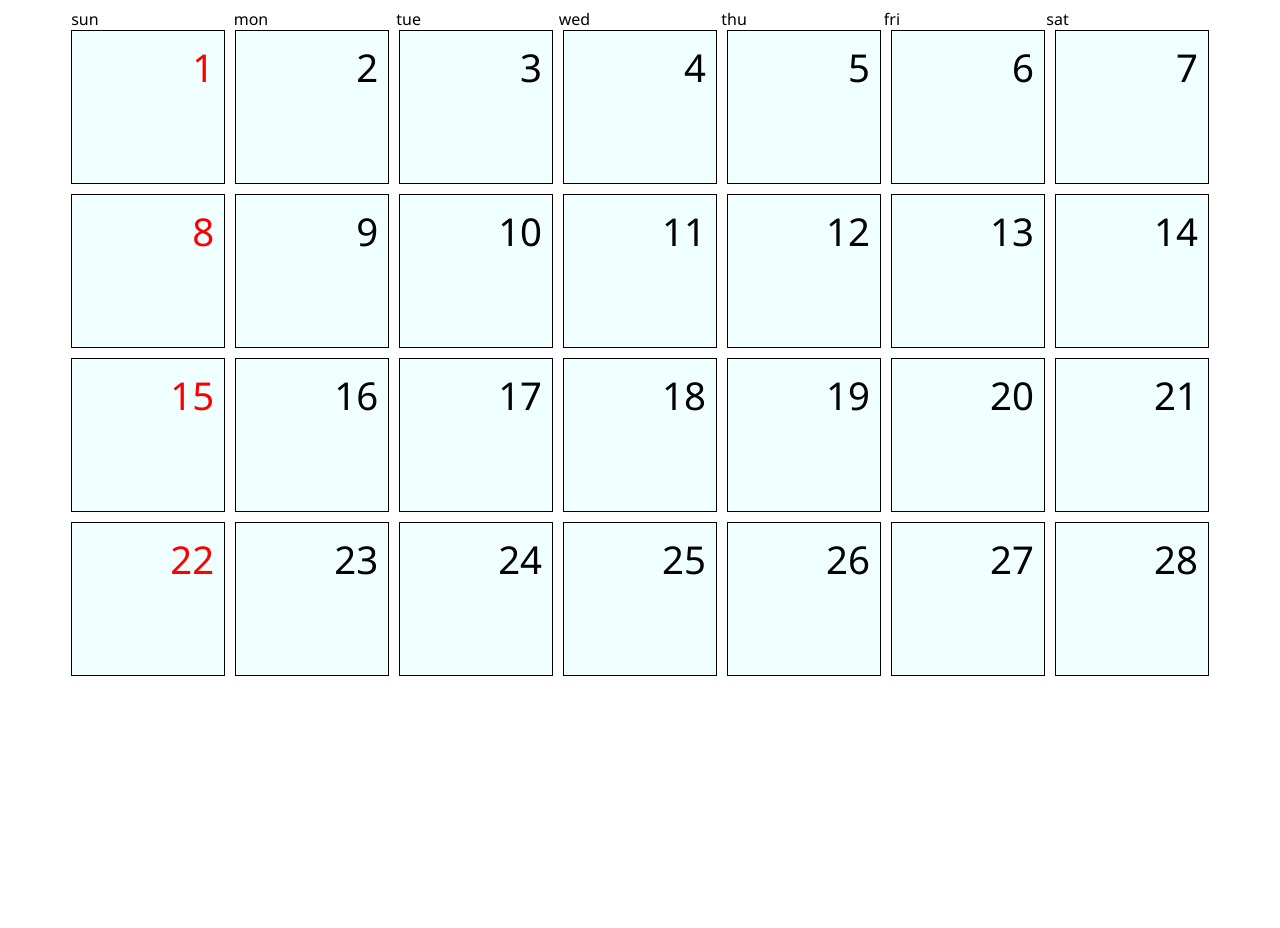
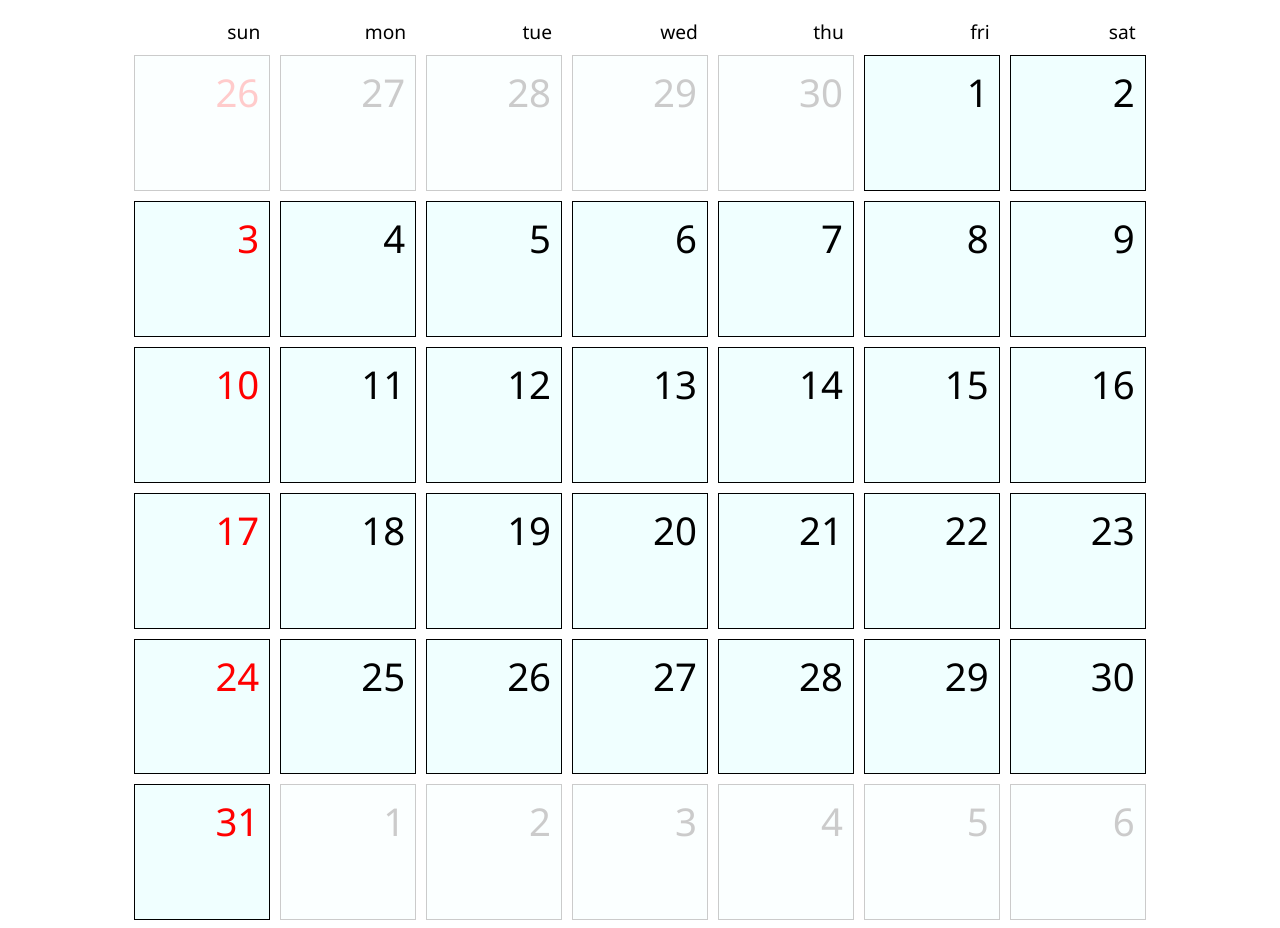
Before and after one commit to kolya-rm/Piscine-Days-Calendar-Project, a website with bundled scripts: page index.html in a window 1280 px wide. Before the commit the page ends 800 px from the top, so only its background shows below. Built offline with nearby package versions, Linux system fonts and the light colour scheme.

Commit message:
Implemented non-current-month class adding for non current month day elemnts. Updated some styles.

```diff
--- a/calendar.mjs
+++ b/calendar.mjs
@@ -95,6 +95,10 @@ export class CalendarPage {
     return CalendarPage.getDayCount(this.getYear(), this.getMonth());
   }
 
+  isCurrentMonthDay(day) {
+    return this.getYear() === day.getYear() && this.getMonth() === day.getMonth();
+  }
+
   static getDayCount(year, month) {
     return 33 - new Date(year, month, 33).getDate();
   }
--- a/style.css
+++ b/style.css
@@ -1,21 +1,34 @@
+:root {
+  --grid-gap: 10px;
+  --text-padding: 10px;
+}
+
 body {
   font-family: 'Segoe UI', Tahoma, Geneva, Verdana, sans-serif;
 }
 
 #calendar {
-  width: 90%;
+  width: 80%;
   margin: auto;
 }
 
 #calendar-header {
   display: grid;
   grid-template-columns: repeat(7, 1fr);
+  gap: var(--grid-gap);
+}
+
+#calendar-header div {
+  font-size: 1.5vw;
+  text-align: right;
+  padding: var(--text-padding);
+
 }
 
 #calendar-body {
   display: grid;
   grid-template-columns: repeat(7, 1fr);
-  gap: 10px;
+  gap: var(--grid-gap);
 }
 
 #calendar-body .day {
@@ -28,7 +41,7 @@ body {
   grid-template-rows: 1fr 2fr;
   aspect-ratio:
    1 / 1;
-  padding: 10px;
+  padding: var(--text-padding);
   background-color: azure;
 }
 
--- a/web.mjs
+++ b/web.mjs
@@ -15,7 +15,7 @@ function setupChosenDate() {
   const now = new Date();
 
   chosenYear = now.getFullYear();
-  chosenMonth = now.getMonth();
+  chosenMonth = now.getMonth() + 3;
 }
 
 function setupCalendarPage() {
@@ -28,23 +28,26 @@ function setupCalendarPage() {
 function renderCalendarPage() {
   const calendarPage = new CalendarPage(chosenYear, chosenMonth);
 
-  renderDays(calendarPage.getDays());
+  renderDays(calendarPage);
 }
 
-function renderDays(dayList) {
+function renderDays(calendarPage) {
   clearCalendarDaysContainer();
 
-  for (const day of dayList) {
-    renderDay(day);
+  for (const day of calendarPage.getDays()) {
+    renderDay(calendarPage, day);
   }
 }
 
-function renderDay(day) {
+function renderDay(calendarPage, day) {
   const dayElement = document.getElementById("day-template").content.cloneNode(true);
 
   dayElement.querySelector(".day-number p").innerText = day.getDay();
   if (day.isSunday()) {
     dayElement.querySelector(".day").classList.add("day-sunday");
+  }
+  if (!calendarPage.isCurrentMonthDay(day)) {
+    dayElement.querySelector(".day").classList.add("day-non-current-month");
   }
 
   getCalendarDaysContainer().appendChild(dayElement);
```
